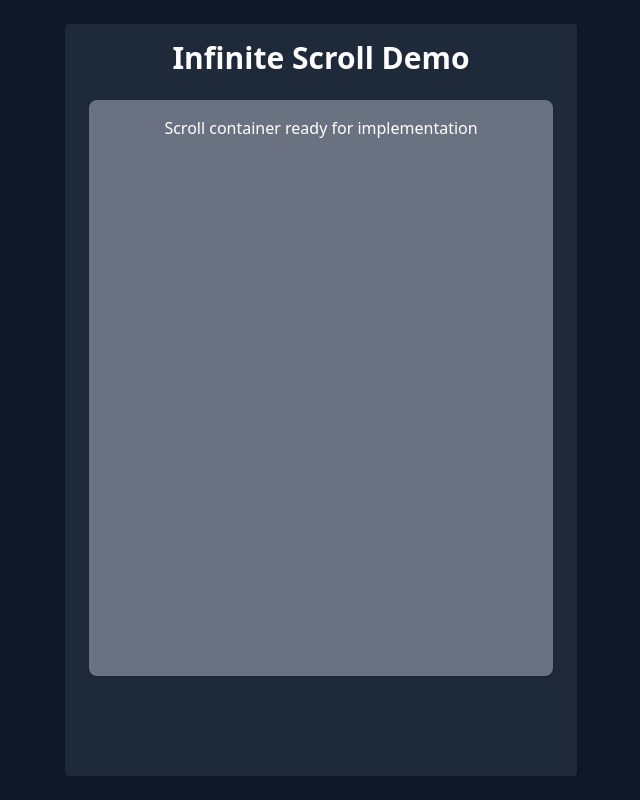
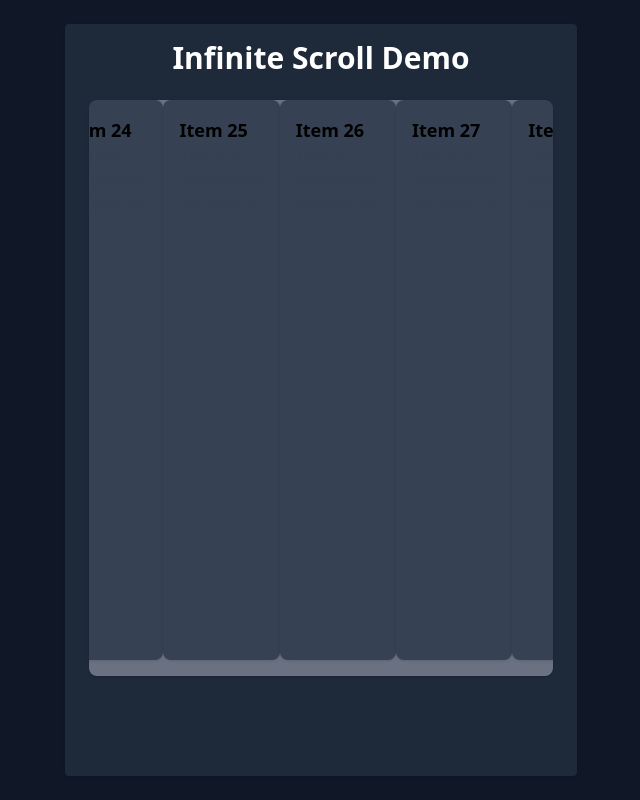
Before and after one commit to aaronfeingold/infinite-scroll-lab, a React (Vite) app: page / in a window 1280 px wide. Shown: the whole page, without its empty margins (319-959 px from the left). Built offline with nearby package versions, Linux system fonts and the light colour scheme.

Commit message:
update(app.jsc): make use of the hook, adding sentinal to bottom, and using the reaturned list of items to make some simple cards, and if loading more, there is a loader view, and if no more, then we can show that there are no more to load

```diff
--- a/src/App.tsx
+++ b/src/App.tsx
@@ -1,7 +1,7 @@
 import { useInfiniteScroll } from "./hooks/useInfiniteScroll";
 
 function App() {
-  const { loading, hasMore, loadMore } = useInfiniteScroll();
+  const { items, loading, hasMore, sentinalRef } = useInfiniteScroll();
 
   return (
     <div className="bg-gray-900 h-screen min-h-screen flex items-center justify-center p-6">
@@ -15,9 +15,24 @@ function App() {
           className="bg-gray-500 h-4/5 flex justify-center rounded-lg shadow overflow-y-auto space-y-4"
         >
           {/* Content will be added here */}
-          <p className="text-white p-4">
-            Scroll container ready for implementation
-          </p>
+          {items.map((item) => (
+            <div key={item.id} className="p-4 bg-gray-700 rounded-lg shadow">
+              <h2 className="text-lg font-bold">{item.title}</h2>
+              <p className="text-gray-700">{item.description}</p>
+            </div>
+          ))}
+          {loading && (
+            <div className="h-4 bg-gradient-to-r from-gray-200 via-gray-300 to-gray-200 rounded">
+              <h2 className="text-lg font-bold">Loading...</h2>
+            </div>
+          )}
+          {!hasMore && (
+            <div className="p-4 bg-gray-700 rounded-lg shadow">
+              <h2 className="text-lg font-bold">No more items to load.</h2>
+            </div>
+          )}
+          {/* sentinel div for IntersectionObserver */}
+          <div ref={sentinalRef} />
         </div>
       </div>
     </div>
```
